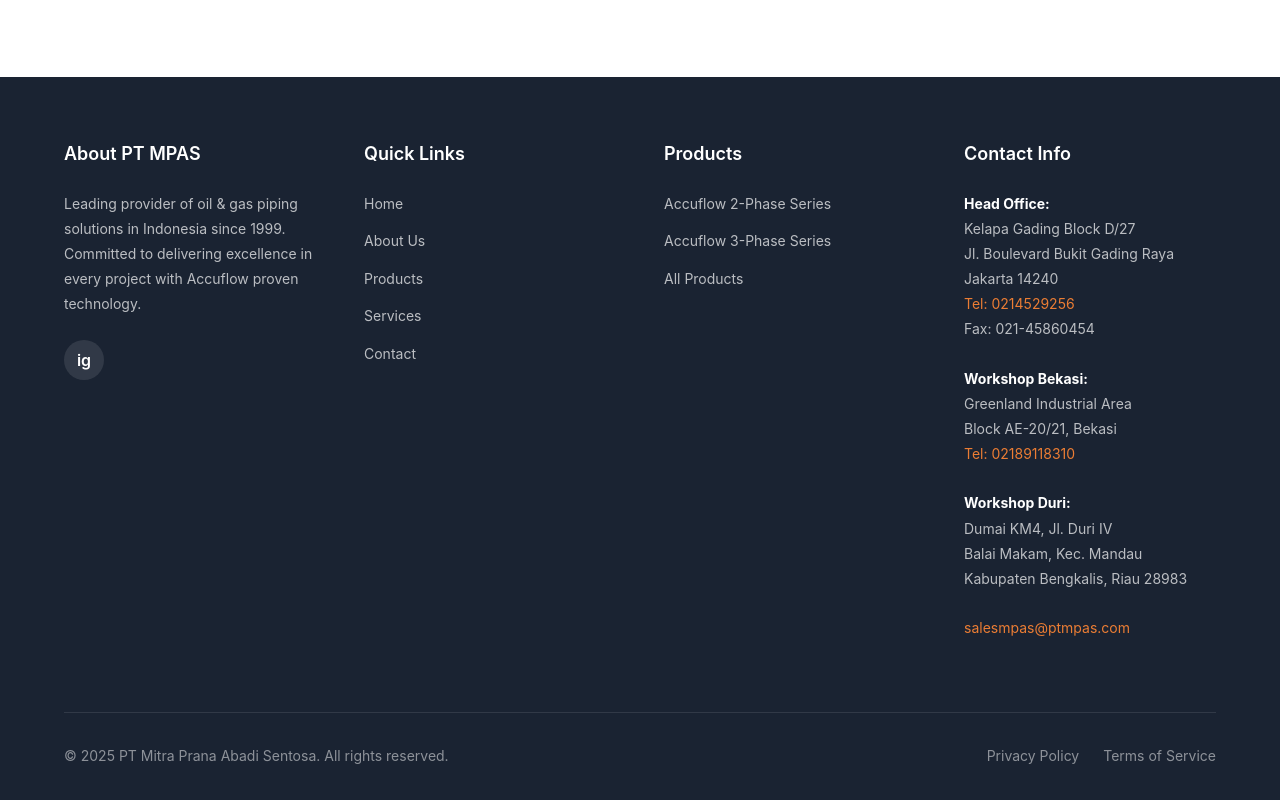
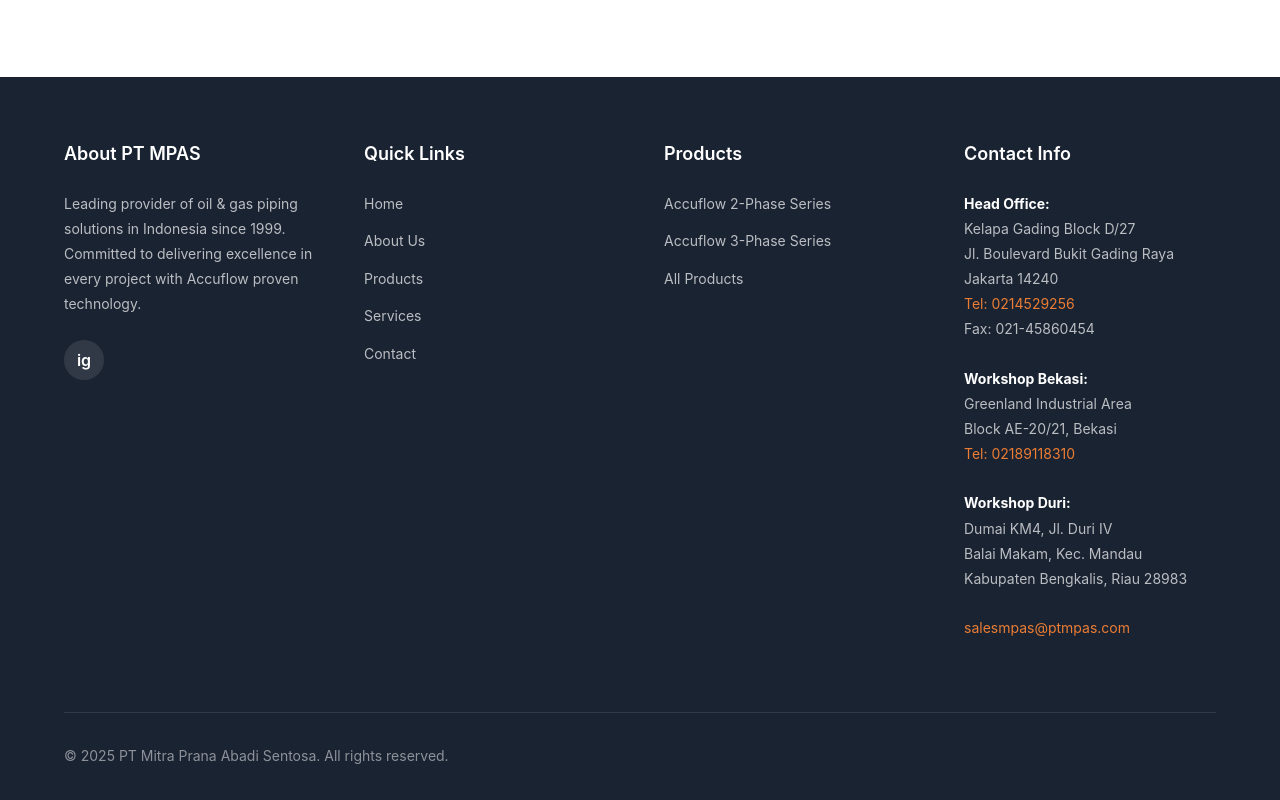
Before and after one commit to christophertendi/mpas-website, a React (Vite) app: page /contact in a window 1280 px wide. Shown: the part 1723-2523 px from the top of the page. Built offline with nearby package versions, Linux system fonts and the light colour scheme.

Commit message:
removed privacy policy and toc

```diff
--- a/src/components/Footer.jsx
+++ b/src/components/Footer.jsx
@@ -79,8 +79,8 @@
         <div className="footer-bottom">
           <div>&copy; 2025 PT Mitra Prana Abadi Sentosa. All rights reserved.</div>
           <div className="footer-bottom-links">
-            <a href="#">Privacy Policy</a>
-            <a href="#">Terms of Service</a>
+            {/* <a href="#">Privacy Policy</a>
+            <a href="#">Terms of Service</a> */}
           </div>
         </div>
       </div>
```
